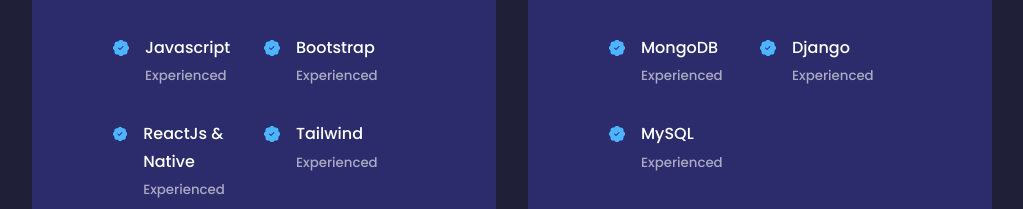
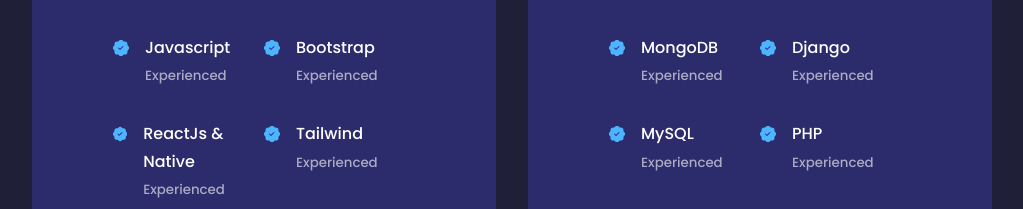
Before and after one commit to Promisead/portfolio_react, a React (Create React App) app: page / in a window 1280 px wide. Shown: the part 1883-2092 px from the top of the page, without its empty margins (128-1151 px from the left). Built offline with nearby package versions, Linux system fonts and the light colour scheme; a web font is replaced by a local one.

Commit message:
php update

```diff
--- a/src/components/experience/Experience.jsx
+++ b/src/components/experience/Experience.jsx
@@ -95,6 +95,13 @@
                 <small className="text-light">Experienced</small>
               </div>
             </article>
+            <article className="experience__details">
+              <BsPatchCheckFill className="experience__details-icon" />
+              <div>
+                <h4>PHP</h4>
+                <small className="text-light">Experienced</small>
+              </div>
+            </article>
           </div>
         </div>
       </div>
```
